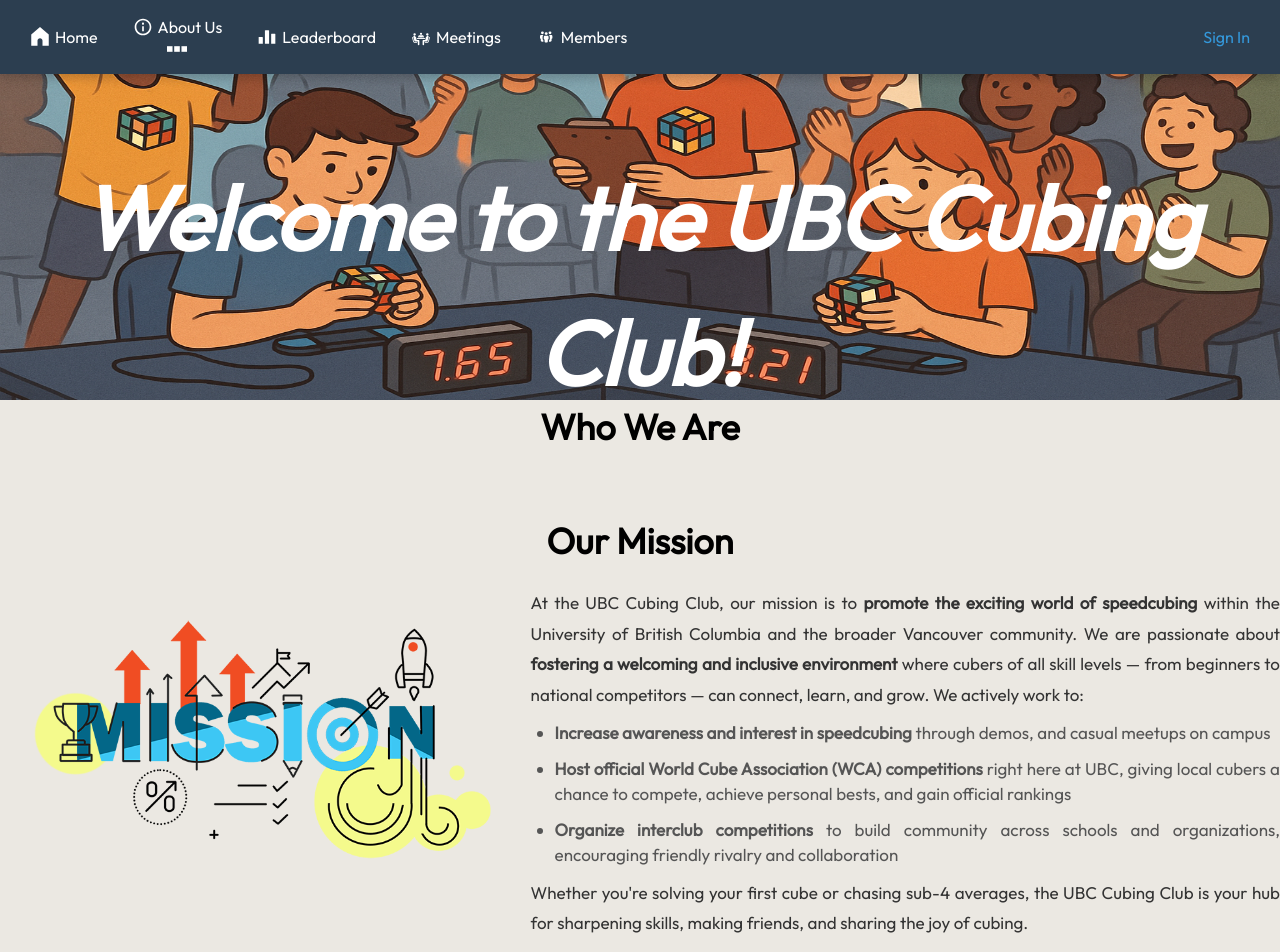
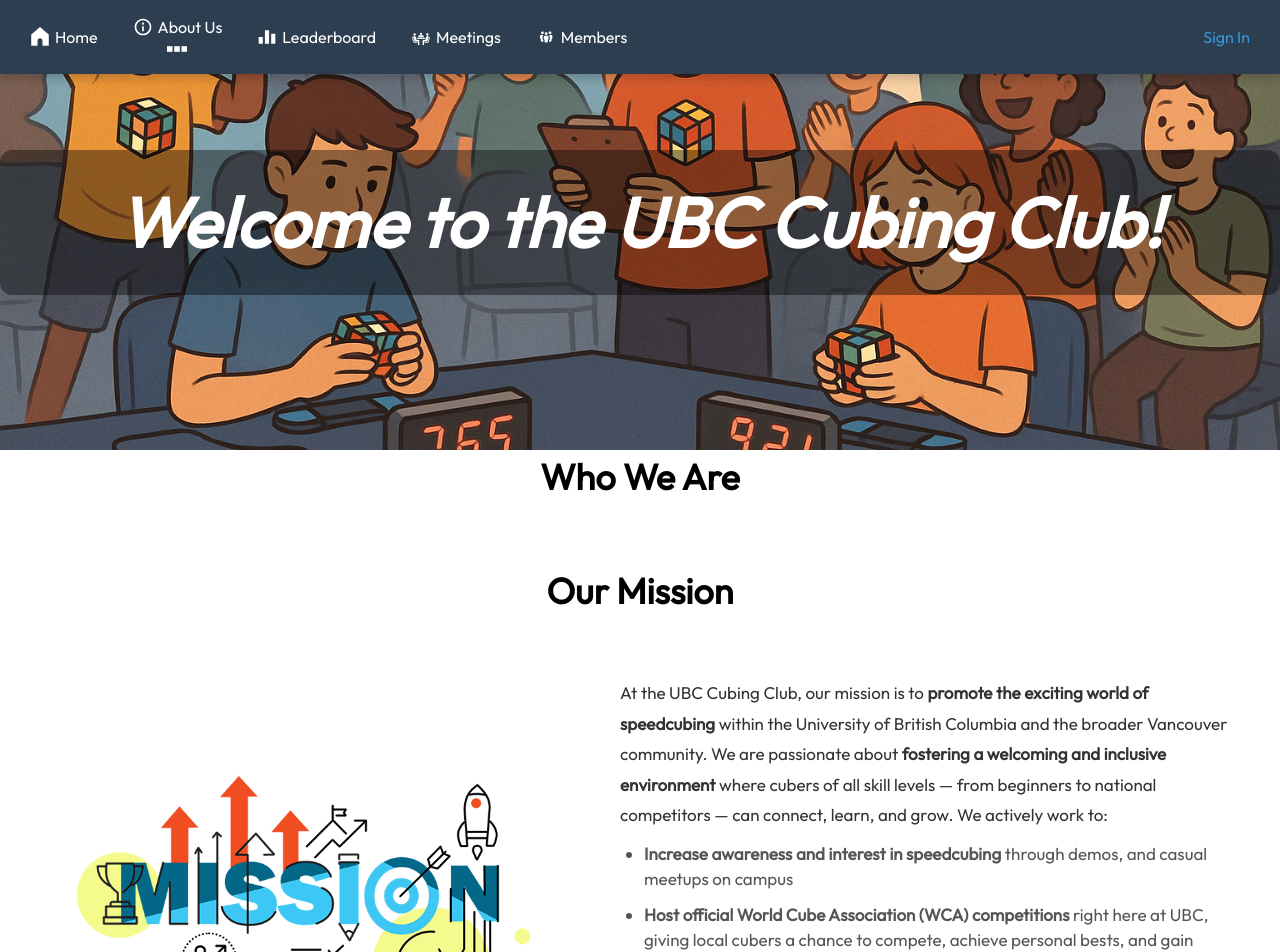
Before and after one commit to AllanWang1/UBC-Cubing-Club, a Next.js app in the folder src/: page /aboutus in a window 1280 px wide. Shown: the top 952 px of the page. Built offline with nearby package versions, Linux system fonts and the light colour scheme.

Commit message:
UI enhancements for ranking font and about us page.

```diff
--- a/src/app/(pages)/aboutus/About.css
+++ b/src/app/(pages)/aboutus/About.css
@@ -1,6 +1,5 @@
 .aboutus {
   width: 100%;
-    background-color: #EBE8E2;
 }
 
 .about-intro {
@@ -10,18 +9,27 @@
 
 .club-image {
   width: 100%;
-    height: 400px;
+  height: 450px;
+  object-fit: cover;
+  object-position: center;
 }
-
-.about-intro h2 {
+.about-intro-overlay {
   position: absolute;
+  z-index: 1;
+  top: 150px;
   left: 0;
   right: 0;
-    top: 150px;
-    font-size: 90px;
+  text-align: center;
+  background: rgba(0, 0, 0, 0.4); /* dark overlay */
+  padding: 20px;
+  border-radius: 12px;
+}
+.about-intro-overlay h2 {
+  font-size: 70px;
   color: white;
-    font-weight: 1500px;
   font-style: italic;
+  font-weight: 800;
+  margin: 0;
 }
 
 .container {
@@ -30,43 +38,82 @@
 
 .section {
   margin-bottom: 60px;
+  align-items: center;
+  display: flex;
+  flex-direction: column;
+  gap: 40px;
 }
 
 .section h2 {
   text-align: center;
-    color:black;
+  color: black;
   font-size: 36px;
   font-weight: 700;
 }
 
-.mission {
+/* .mission {
   margin-bottom: 20px;
 }
 
-.mission-img {
-    width: 1280px;
+.mission-section {
+  width: 100%;
   display: flex;
+  flex-wrap: wrap;
+  align-items: center;
   justify-content: space-between;
-    margin: auto;
+} */
+
+.mission-section {
+  display: flex;
+  flex-direction: row;
+  justify-content: center;
+  align-items: center;
+  gap: 30px;
+  flex-wrap: wrap;
+  margin: 20px auto;
+  max-width: 1200px;
 }
 
 .mission-image {
-    width: 550px;
-    height: 300px;
+  max-width: 100%;
+  height: auto;
+  flex-shrink: 0;
 }
+
+.mission-text {
+  flex: 1;
+  min-width: 300px;
+}
+
+@media (max-width: 850px) {
+  .mission-section {
+    flex-direction: column;
+    align-items: center;
+    text-align: center;
+  }
+
+  .mission-text {
+    text-align: left; /* or center if preferred */
+    width: 90%;
+  }
+
+  .about-intro-overlay h2 {
+  font-size: 50px;
+}
+}
+
 
 .mission-img div {
   margin-left: 10px;
   text-align: justify;
 }
 
-.mission-img ul {
+.mission-text ul {
   list-style-type: disc;
   padding-left: 1.5rem;
 }
 
-
-.mission-img li {
+.mission-text li {
   font-size: 17px;
   font-weight: 100px;
   color: #555;
@@ -74,7 +121,7 @@
   margin-top: 10px;
 }
 
-.mission-img p {
+.mission-text p {
   line-height: 1.8;
   margin-bottom: 10px;
   font-size: 17px;
@@ -87,7 +134,6 @@
   gap: 50px;
   margin-top: 30px;
 }
-
 
 .team-member {
   text-align: center;
--- a/src/app/(pages)/aboutus/page.tsx
+++ b/src/app/(pages)/aboutus/page.tsx
@@ -14,9 +14,11 @@ const About = () => {
           height={400}
           className="club-image"
         />
-        <h2>
-          <strong>Welcome to the UBC Cubing Club!</strong>
-        </h2>
+        <div className="about-intro-overlay">
+          <h2>
+            <strong>Welcome to the UBC Cubing Club!</strong>
+          </h2>
+        </div>
       </div>
 
       <div className="container">
@@ -29,7 +31,7 @@ const About = () => {
             <h2>Our Mission</h2>
           </div>
 
-          <div className="mission-img">
+          <div className="mission-section">
             <Image
               src="/mission.png"
               alt="Mission"
--- a/src/app/(pages)/leaderboard/page.tsx
+++ b/src/app/(pages)/leaderboard/page.tsx
@@ -117,7 +117,7 @@ const Leaderboard = () => {
                     ) : result.single_rank === 3 ? (
                       <span className="bronze">{result.single_rank}</span>
                     ) : (
-                      result.single_rank
+                      <span className="other-rank">{result.single_rank}</span>
                     )}
                   </td>
                   <td>
@@ -148,7 +148,7 @@ const Leaderboard = () => {
                         ) : result.avg_rank === 3 ? (
                           <span className="bronze">{result.avg_rank}</span>
                         ) : (
-                          result.avg_rank
+                          <span className="other-rank">{result.avg_rank}</span>
                         )}
                       </td>
                       <td>
--- a/src/app/(pages)/members/[id]/page.tsx
+++ b/src/app/(pages)/members/[id]/page.tsx
@@ -54,13 +54,13 @@ const Member = ({ params }: { params: Promise<{ id: string }> }) => {
                   </td>
                   <td>
                     {result.single_rank === 1 ? (
-                      <p className="gold">{result.single_rank}</p>
+                      <span className="gold">{result.single_rank}</span>
                     ) : result.single_rank === 2 ? (
-                      <p className="silver">{result.single_rank}</p>
+                      <span className="silver">{result.single_rank}</span>
                     ) : result.single_rank === 3 ? (
-                      <p className="bronze">{result.single_rank}</p>
+                      <span className="bronze">{result.single_rank}</span>
                     ) : (
-                      <p>{result.single_rank}</p>
+                      <span className="other-rank">{result.single_rank}</span>
                     )}
                   </td>
                   <td>
@@ -77,7 +77,7 @@ const Member = ({ params }: { params: Promise<{ id: string }> }) => {
                     ) : result.avg_rank === 3 ? (
                       <p className="bronze">{result.avg_rank}</p>
                     ) : (
-                      <p>{result.avg_rank}</p>
+                      <span className="other-rank">{result.avg_rank}</span>
                     )}
                   </td>
                 </tr>
--- a/src/app/globals.css
+++ b/src/app/globals.css
@@ -55,19 +55,31 @@ button:hover {
 }
 
 .gold {
-  color: #FFD700;
+  background: linear-gradient(90deg, #fff3b0, #FFD700, #ffcc00);
+  -webkit-background-clip: text;
+  -webkit-text-fill-color: transparent;
   font-weight: bold;
-  text-shadow: 0 0 4px rgba(255, 215, 0, 0.6);
+  text-shadow: 1px 1px 8px rgba(255, 215, 0, 0.8);
 }
 
 .silver {
-  color: #C0C0C0;
+  background: linear-gradient(90deg, #eeeeee, #C0C0C0, #999999);
+  -webkit-background-clip: text;
+  -webkit-text-fill-color: transparent;
   font-weight: bold;
-  text-shadow: 0 0 4px rgba(192, 192, 192, 0.5);
+  text-shadow: 1px 1px 6px rgba(200, 200, 200, 0.7);
 }
 
 .bronze {
-  color: #cd7f32;
+  background: linear-gradient(90deg, #f4c193, #cd7f32, #a0522d);
+  -webkit-background-clip: text;
+  -webkit-text-fill-color: transparent;
   font-weight: bold;
-  text-shadow: 0 0 4px rgba(205, 127, 50, 0.5);
+  text-shadow: 1px 1px 6px rgba(205, 127, 50, 0.6);
 }
+
+.other-rank {
+  color: #7a7a7a;
+  opacity: 0.65;
+  font-weight: normal;
+}
```
Lines whose indentation alone changed are shown as unchanged.
